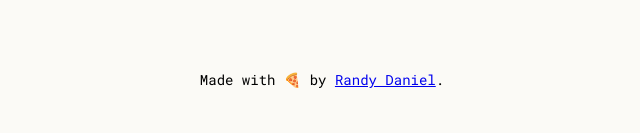
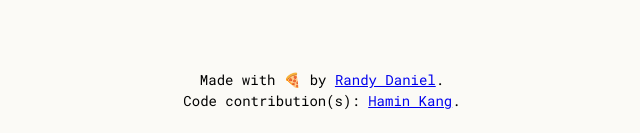
Before and after one commit to randydaniel/dadjoke.us, a React (Create React App) app: page / in a window 1280 px wide. Shown: the part 664-797 px from the top of the page, without its empty margins (318-958 px from the left). Built offline with nearby package versions, Linux system fonts and the light colour scheme; no server answers; a web font is replaced by a local one.

Commit message:
Update footer.js
Adding Contributors.

```diff
--- a/src/components/layout/Footer.js
+++ b/src/components/layout/Footer.js
@@ -4,7 +4,7 @@ import './Footer.scss';
 function Footer() {
   return (
     <footer>
-      <small>Made with <span role="img" aria-labelledby="Pizza">🍕</span> by <a href="https://randy-daniel.com">Randy Daniel</a>.</small>
+      <small>Made with <span role="img" aria-labelledby="Pizza">🍕</span> by <a href="https://randy-daniel.com">Randy Daniel</a>.<br />Code contribution(s): <a href="https://github.com/kanghamin" target="_blank" rel="noopener">Hamin Kang</a>.</small>
     </footer>
   );
 }
```
